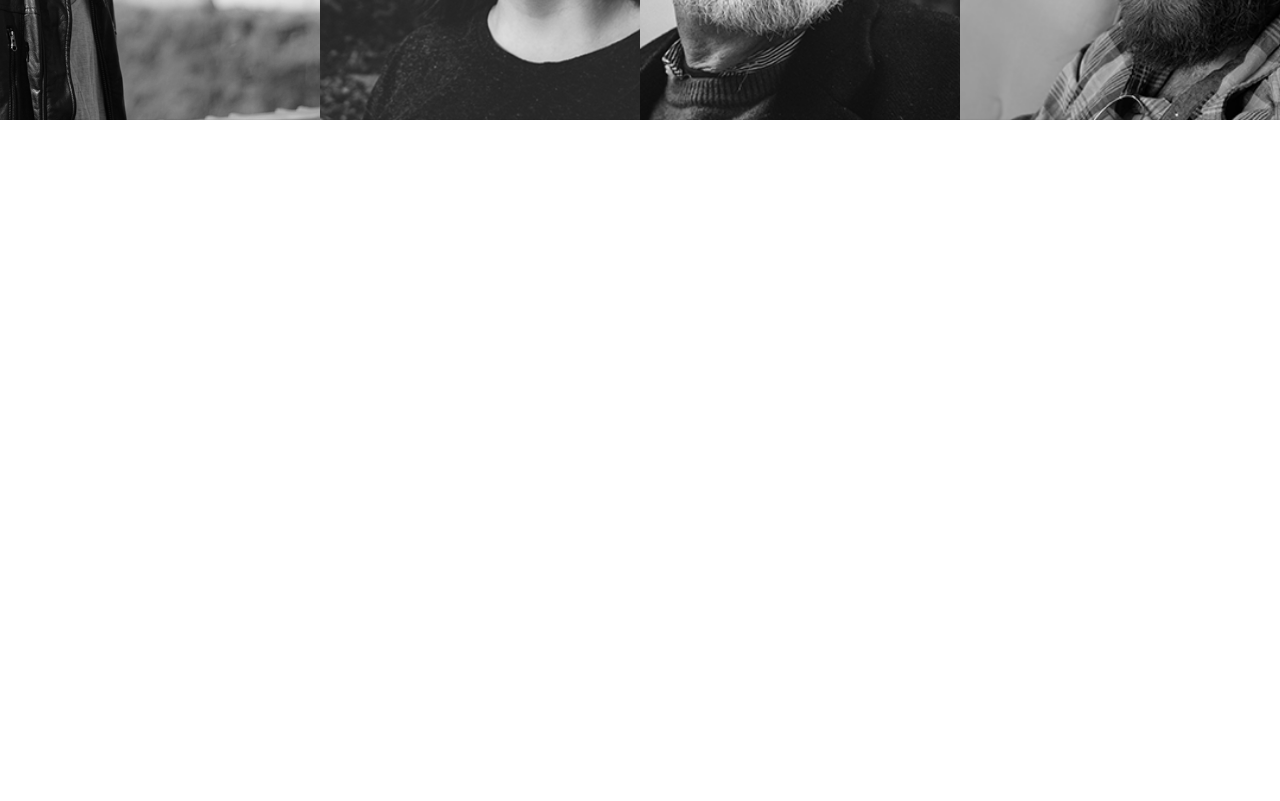
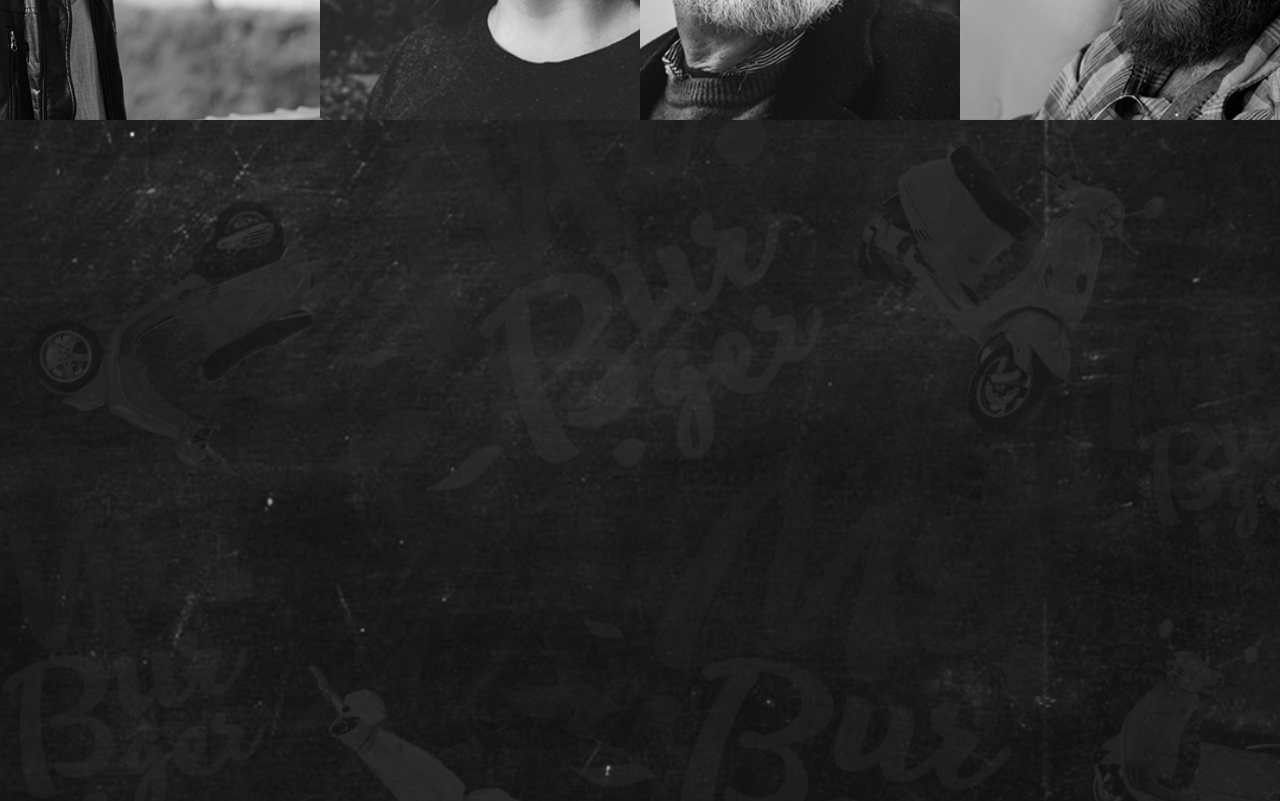
Before and after one commit to elaganovskis/elaganovskis.github.io, a website: page index.html in a window 1280 px wide. Shown: the part 3880-4681 px from the top of the page. Drawn offline with Linux system fonts and the light colour scheme.

Commit message:
added form section

```diff
--- a/sass/blocks/_footer.scss
+++ b/sass/blocks/_footer.scss
@@ -5,6 +5,7 @@
   background: url('../img/bg/bg-order-main.png');
   display: flex;
   align-items: center;
+  bottom: 0;
 }
 
 .footer__container {
--- /dev/null
+++ b/sass/blocks/_form.scss
@@ -0,0 +1,16 @@
+.form {
+  background: url('../img/bg/bg-order-main.png') center center / cover no-repeat;
+  position: relative;
+  display: block;
+}
+
+.form::after {
+  content: '';
+  position: absolute;
+  background: url('../img/bg/bg-order-over.png') center center / cover no-repeat;
+  top: 0;
+  left: 0;
+  right: 0;
+  bottom: 0;
+  z-index: 1;
+}
--- a/sass/blocks/_map.scss
+++ b/sass/blocks/_map.scss
@@ -1,7 +1,4 @@
 .map {
-  background-image: url('../img/bg/bg-map.png') center center / cover no-repeat;
-}
-
-.section .map {
+  background: url('../img/bg/bg-map.png') center center / cover no-repeat;
   position: relative;
 }
--- a/sass/main.scss
+++ b/sass/main.scss
@@ -13,9 +13,9 @@
 @import './blocks/team';
 @import './blocks/slider';
 @import './blocks/reviews';
+@import './blocks/fixed-menu';
+@import './blocks/form';
 @import './blocks/map';
 @import './blocks/footer';
-@import './blocks/fixed-menu';
-
 // COMPONENTS
 @import './components/button';
```
Also changed, not shown: css/blocks/_form.css (added), css/main.css, 2 other files.
